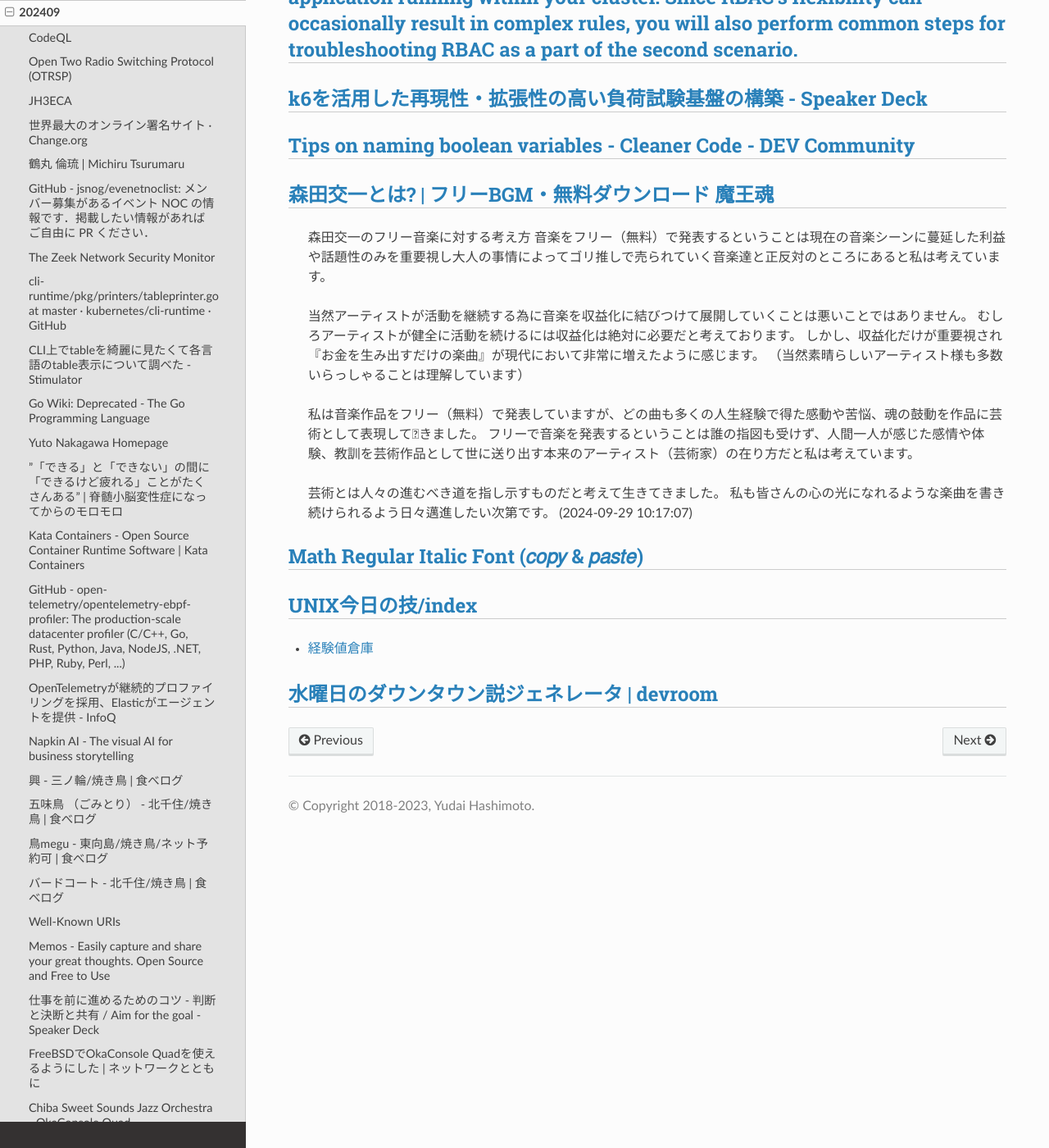
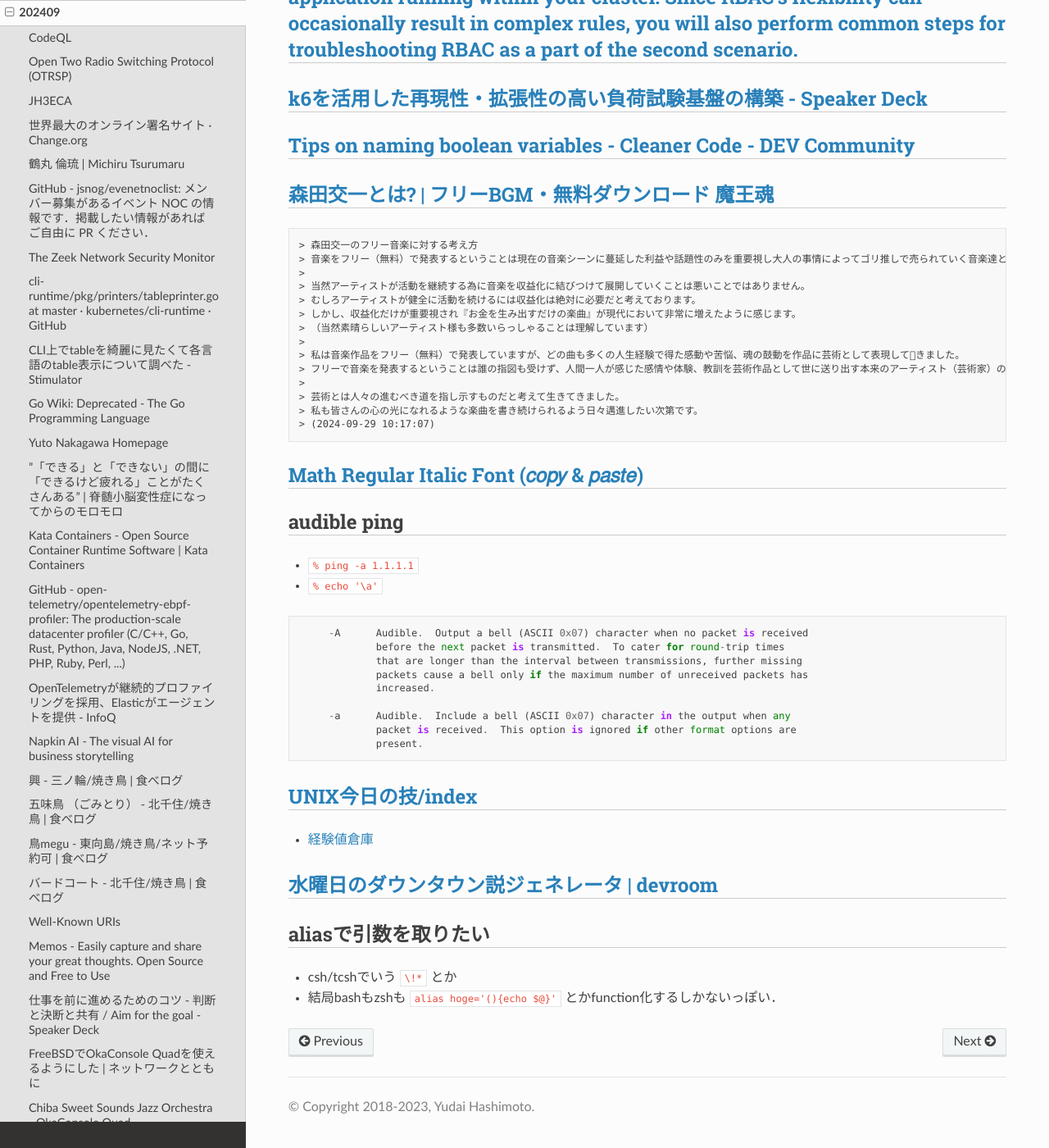
Before and after one commit to jp7fkf/JP7FKF-Warehouse, a Sphinx documentation site: the page built from source/dialy/202409.md, in a window 1280 px wide and 1400 px high, scrolled down 3446 px. Shown: the whole window at 82% size. Built offline with Sphinx 7.4.7 and the Read the Docs theme 2.0.0, drawn with Linux system fonts in a browser that asks for light colours.

Commit message:
2024-09-29 13:47:33 JST

````diff
--- a/source/dialy/202409.md
+++ b/source/dialy/202409.md
@@ -96,6 +96,7 @@ Events:
 ## [Tips on naming boolean variables - Cleaner Code - DEV Community](https://dev.to/michi/tips-on-naming-boolean-variables-cleaner-code-35ig)
 
 ## [森田交一とは? | フリーBGM・無料ダウンロード 魔王魂](https://maou.audio/profile/)
+```
 > 森田交一のフリー音楽に対する考え方
 > 音楽をフリー（無料）で発表するということは現在の音楽シーンに蔓延した利益や話題性のみを重要視し大人の事情によってゴリ推しで売られていく音楽達と正反対のところにあると私は考えています。
 >
@@ -110,10 +111,30 @@ Events:
 > 芸術とは人々の進むべき道を指し示すものだと考えて生きてきました。
 > 私も皆さんの心の光になれるような楽曲を書き続けられるよう日々邁進したい次第です。
 > (2024-09-29 10:17:07)
+```
 
 ## [Math Regular Italic Font (𝑐𝑜𝑝𝑦 & 𝑝𝑎𝑠𝑡𝑒)](https://instafonts.io/font/math-regular-italic)
+
+## audible ping
+- `% ping -a 1.1.1.1`
+- `% echo '\a'`
+```
+     -A      Audible.  Output a bell (ASCII 0x07) character when no packet is received
+             before the next packet is transmitted.  To cater for round-trip times
+             that are longer than the interval between transmissions, further missing
+             packets cause a bell only if the maximum number of unreceived packets has
+             increased.
+
+     -a      Audible.  Include a bell (ASCII 0x07) character in the output when any
+             packet is received.  This option is ignored if other format options are
+             present.
+```
 
 ## [UNIX今日の技/index](https://lab.kuas.ac.jp/~ippei94da/unixtodaystips/index.html)
 - [経験値倉庫](https://lab.kuas.ac.jp/~ippei94da/index.html)
 
 ## [水曜日のダウンタウン説ジェネレータ | devroom](https://devroom.azurewebsites.net/Generator/Wednesday)
+
+## aliasで引数を取りたい
+- csh/tcshでいう `\!*` とか
+- 結局bashもzshも `alias hoge='(){echo $@}'` とかfunction化するしかないっぽい．
````
